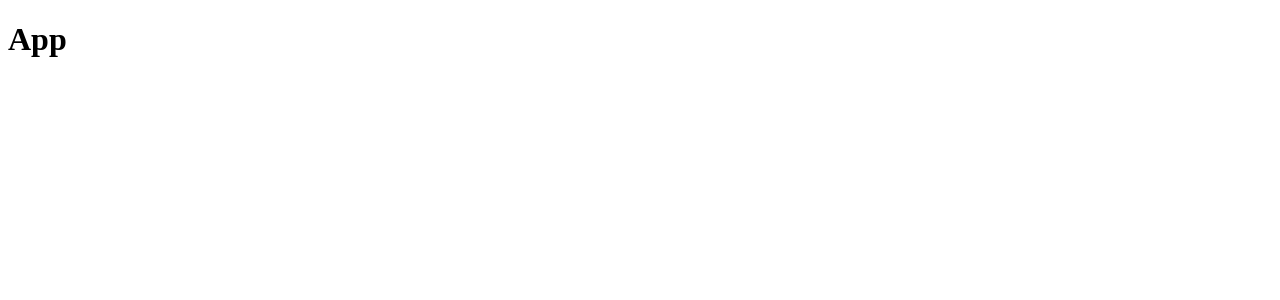
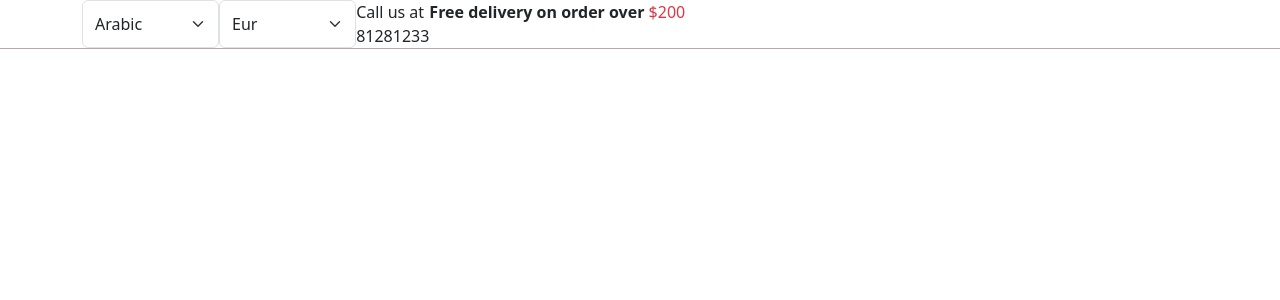
Before and after one commit to rafiurrafi/yellow-ecommerce, a React (Create React App) app: page / in a window 1280 px wide. Shown: the top 300 px of the page. Built offline with nearby package versions, Linux system fonts and the light colour scheme.

Commit message:
added header top component

```diff
--- a/src/app.jsx
+++ b/src/app.jsx
@@ -1,7 +1,9 @@
+import HeaderTop from "./components/header-top/header-top.component";
+
 const App = () => {
   return (
     <div>
-      <h1>App</h1>
+      <HeaderTop />
     </div>
   );
 };
--- /dev/null
+++ b/src/components/header-top/header-top.component.jsx
@@ -0,0 +1,31 @@
+import "./header-top.style.scss";
+const HeaderTop = () => {
+  return (
+    <div className="header-top">
+      <div className="container">
+        <div className="d-md-flex">
+          <div className="d-flex">
+            <select name="" id="" className="form-select">
+              <option value="">Arabic</option>
+              <option value="">English</option>
+              <option value="">French</option>
+              <option value="">Spanish</option>
+            </select>
+            <select name="" id="" className="form-select">
+              <option value="">Eur</option>
+              <option value="">USD</option>
+              <option value="">Dinar</option>
+            </select>
+            <span>Call us at 81281233</span>
+          </div>
+          <div>
+            <strong>Free delivery on order over </strong>
+            <span className="text-danger">$200</span>
+          </div>
+        </div>
+      </div>
+    </div>
+  );
+};
+
+export default HeaderTop;
--- /dev/null
+++ b/src/components/header-top/header-top.style.scss
@@ -0,0 +1,3 @@
+.header-top {
+  border-bottom: 1px solid rgb(185, 168, 168);
+}
--- a/src/index.js
+++ b/src/index.js
@@ -1,6 +1,7 @@
 import React from "react";
 import ReactDOM from "react-dom/client";
 import App from "./app";
+import "bootstrap/dist/css/bootstrap.min.css";
 const root = ReactDOM.createRoot(document.getElementById("root"));
 root.render(
   <React.StrictMode>
```
